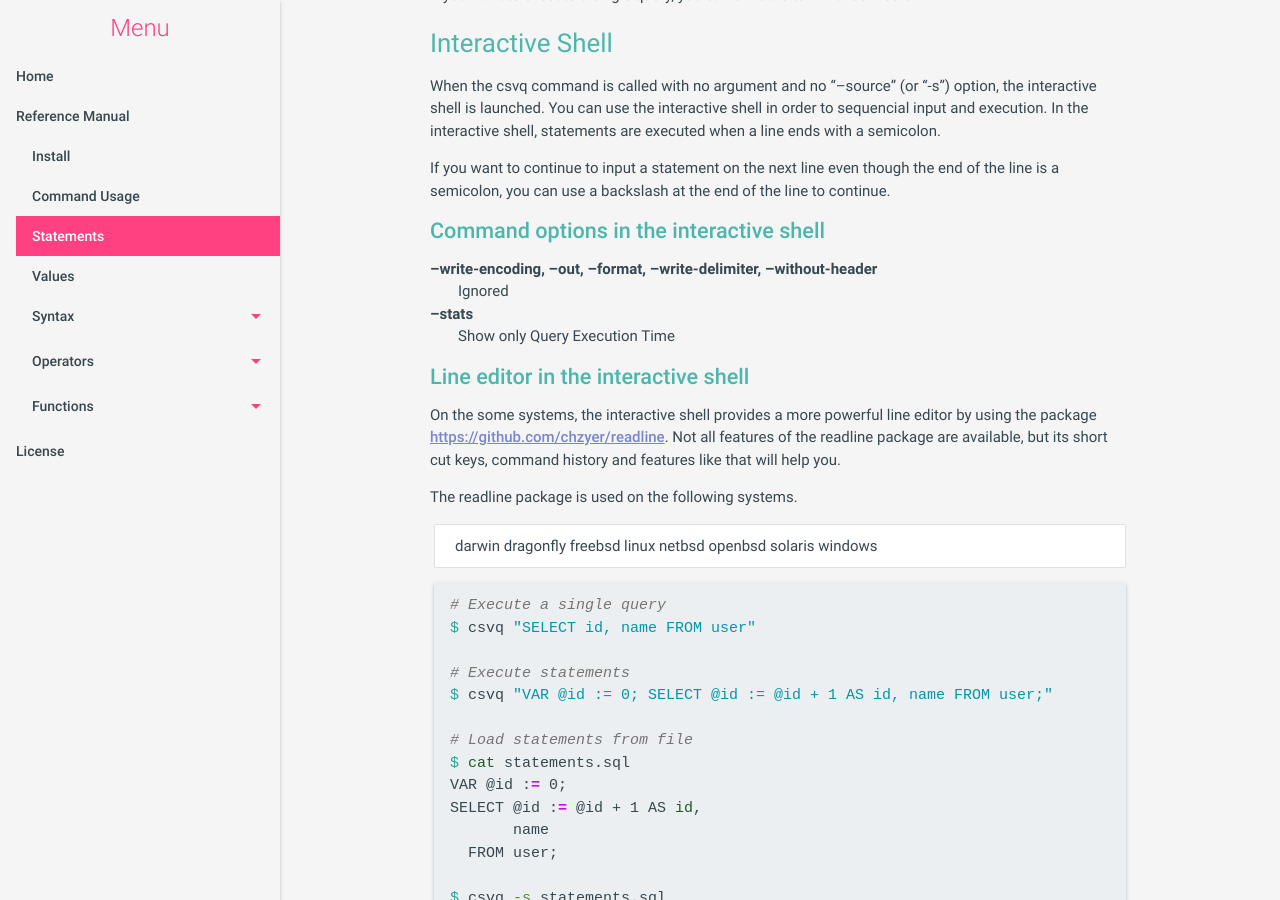
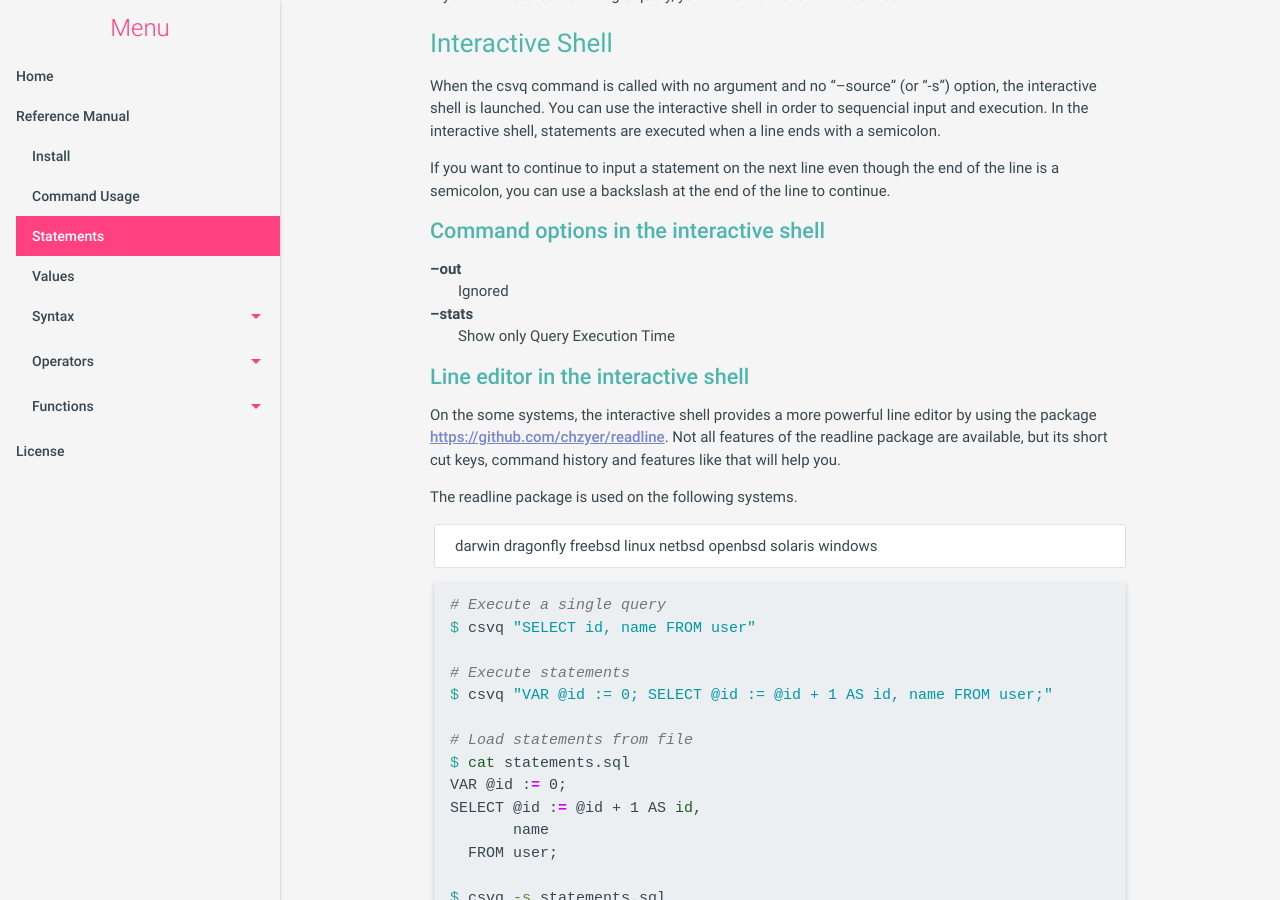
Before and after one commit to mithrandie/csvq, a Jekyll site: the page built from docs/_posts/2006-01-02-statement.md, in a window 1280 px wide and 900 px high, scrolled down 639 px. Built offline with Jekyll 4.4.1, drawn with Linux system fonts in a browser that asks for light colours.

Commit message:
Update docs.

```diff
--- a/docs/_posts/2006-01-02-statement.md
+++ b/docs/_posts/2006-01-02-statement.md
@@ -32,7 +32,7 @@ If you want to continue to input a statement on the next line even though the en
 
 #### Command options in the interactive shell
 
---write-encoding, --out, --format, --write-delimiter, --without-header
+--out
 : Ignored
 
 --stats
```
